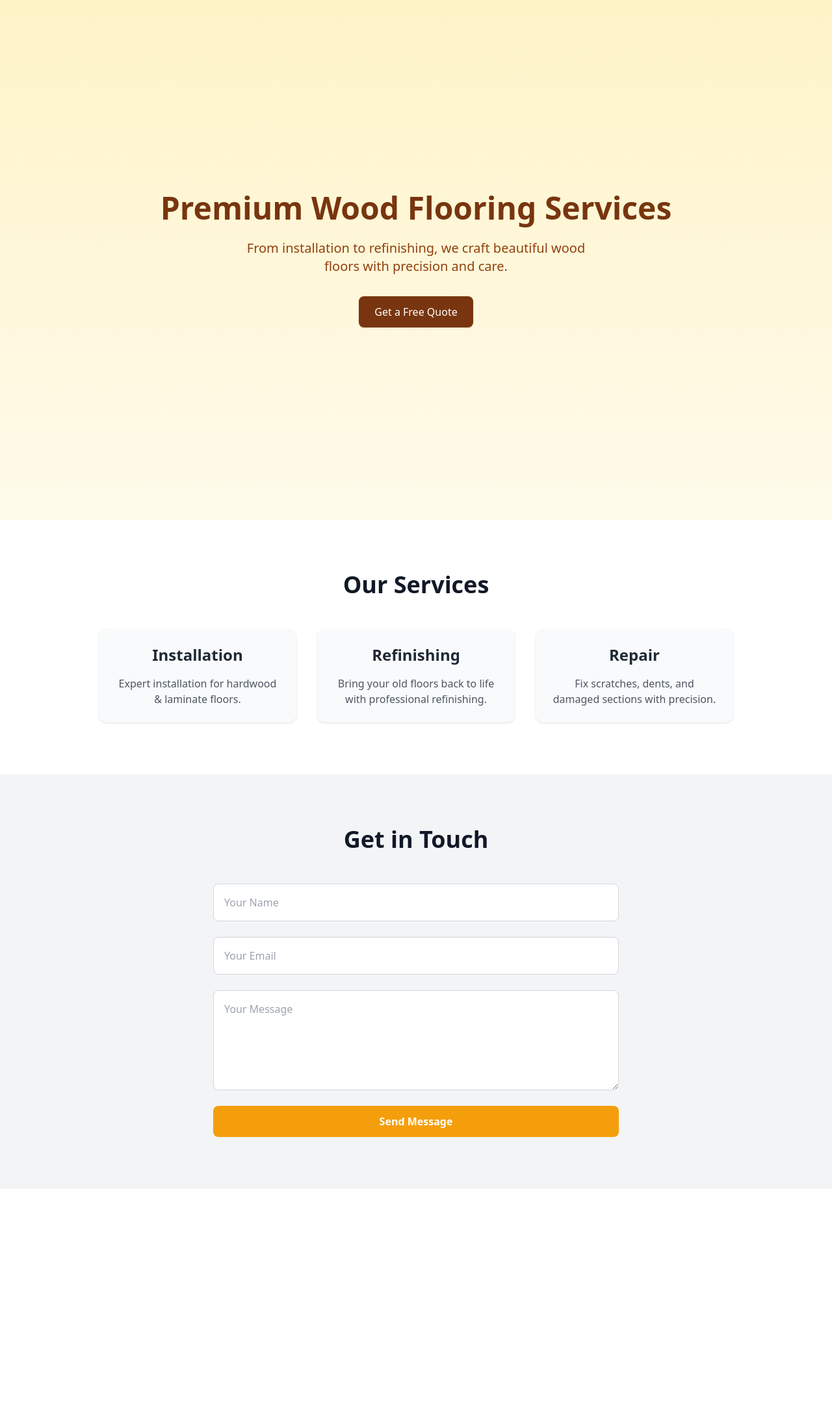
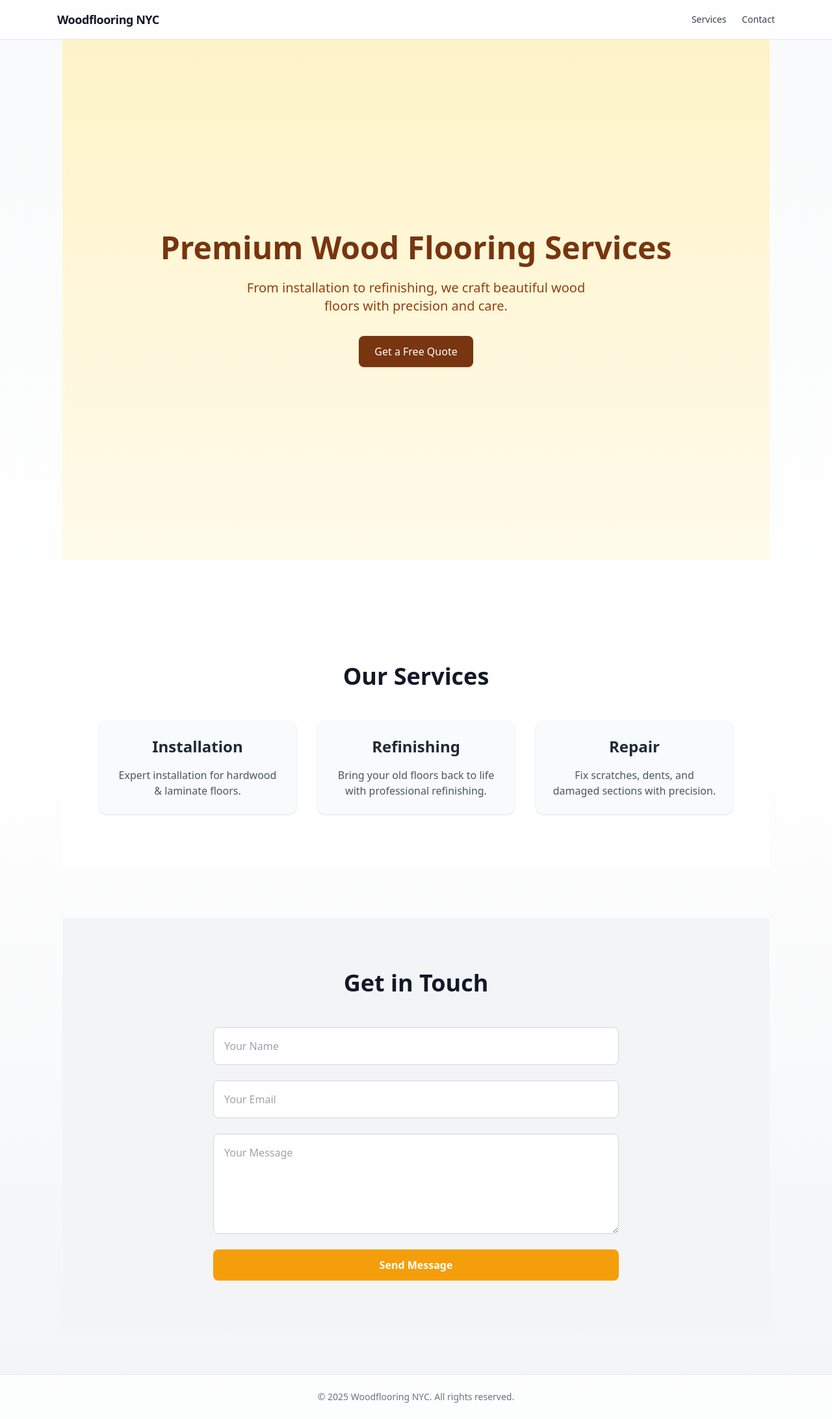
Before and after one commit to owenmoloney/woodflooring-site, a React (Vite) app: page / in a window 1280 px wide. Shown: the whole page at 65% size. Before the commit the page ends 1830 px from the top, so only its background shows below. Built offline with nearby package versions, Linux system fonts and the light colour scheme.

Commit message:
New Main Pages Style  Delpoyment

```diff
--- a/src/App.tsx
+++ b/src/App.tsx
@@ -5,10 +5,34 @@ import Contact from "./components/Contact";
 
 const App = () => {
   return (
-    <div className="font-sans">
-      <Hero />
-      <Services />
-      <Contact />
+    <div className="min-h-screen bg-gradient-to-b from-gray-50 via-white to-gray-100 text-gray-900 font-sans">
+      <header className="sticky top-0 z-20 bg-white/80 backdrop-blur border-b border-gray-200">
+        <div className="max-w-6xl mx-auto flex items-center justify-between px-6 py-4">
+          <span className="text-lg font-semibold tracking-tight">
+            Woodflooring NYC
+          </span>
+          <nav className="hidden md:flex gap-6 text-sm font-medium text-gray-700">
+            <a href="#services" className="hover:text-amber-600">
+              Services
+            </a>
+            <a href="#contact" className="hover:text-amber-600">
+              Contact
+            </a>
+          </nav>
+        </div>
+      </header>
+
+      <main className="max-w-6xl mx-auto px-4 sm:px-6 lg:px-8 space-y-20">
+        <Hero />
+        <Services />
+        <Contact />
+      </main>
+
+      <footer className="mt-16 border-t border-gray-200 bg-white/80">
+        <div className="max-w-6xl mx-auto px-6 py-6 text-sm text-gray-500 text-center">
+          © {new Date().getFullYear()} Woodflooring NYC. All rights reserved.
+        </div>
+      </footer>
     </div>
   );
 };
```
